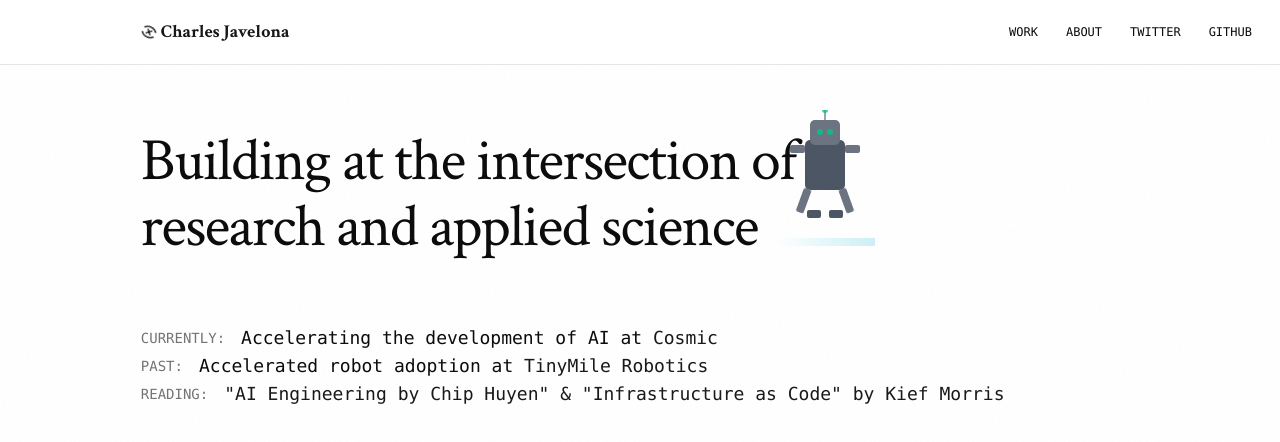
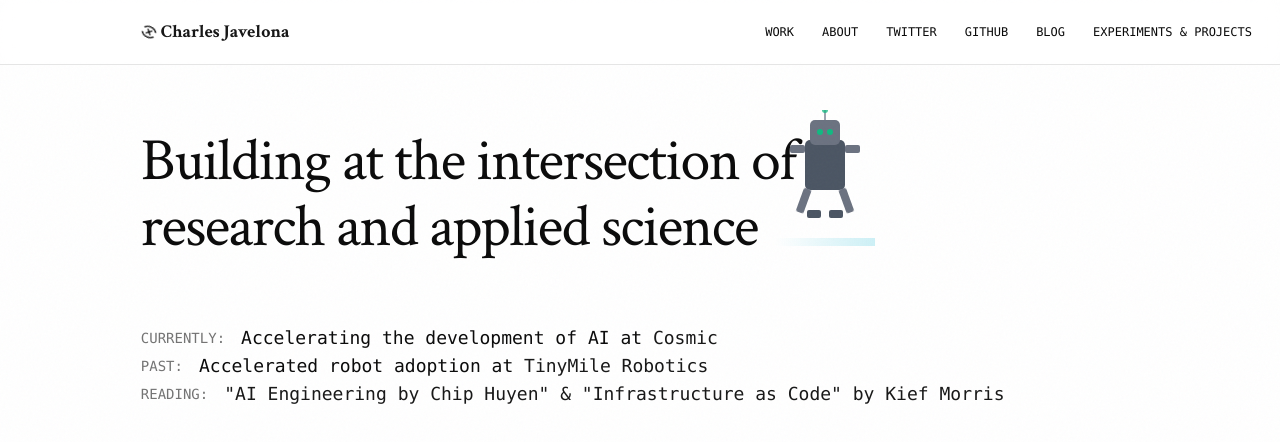
Before and after one commit to charlesjavelona/charlesjavelona_site, a Next.js app: page / in a window 1280 px wide. Shown: the top 442 px of the page. Built offline with nearby package versions, Linux system fonts and the light colour scheme.

Commit message:
Added links

```diff
--- a/app/page.tsx
+++ b/app/page.tsx
@@ -55,12 +55,12 @@ export default function Page() {
               <NavigationMenuList>
                 <NavigationMenuItem>
                   <Button variant="ghost" size="sm" className="font-mono" asChild>
-                    <Link href="/work">WORK</Link>
+                    <Link href="#">WORK</Link>
                   </Button>
                 </NavigationMenuItem>
                 <NavigationMenuItem>
                   <Button variant="ghost" size="sm" className="font-mono" asChild>
-                    <Link href="/about">ABOUT</Link>
+                    <Link href="#">ABOUT</Link>
                   </Button>
                 </NavigationMenuItem>
                 <NavigationMenuItem>
@@ -70,7 +70,17 @@ export default function Page() {
                 </NavigationMenuItem>
                 <NavigationMenuItem>
                   <Button variant="ghost" size="sm" className="font-mono" asChild>
-                    <Link href="https://github.com">GITHUB</Link>
+                    <Link href="#">GITHUB</Link>
+                  </Button>
+                </NavigationMenuItem>
+                <NavigationMenuItem>
+                  <Button variant="ghost" size="sm" className="font-mono" asChild>
+                    <Link href="#">BLOG</Link>
+                  </Button>
+                </NavigationMenuItem>
+                <NavigationMenuItem>
+                  <Button variant="ghost" size="sm" className="font-mono" asChild>
+                    <Link href="#">EXPERIMENTS & PROJECTS</Link>
                   </Button>
                 </NavigationMenuItem>
               </NavigationMenuList>
```
